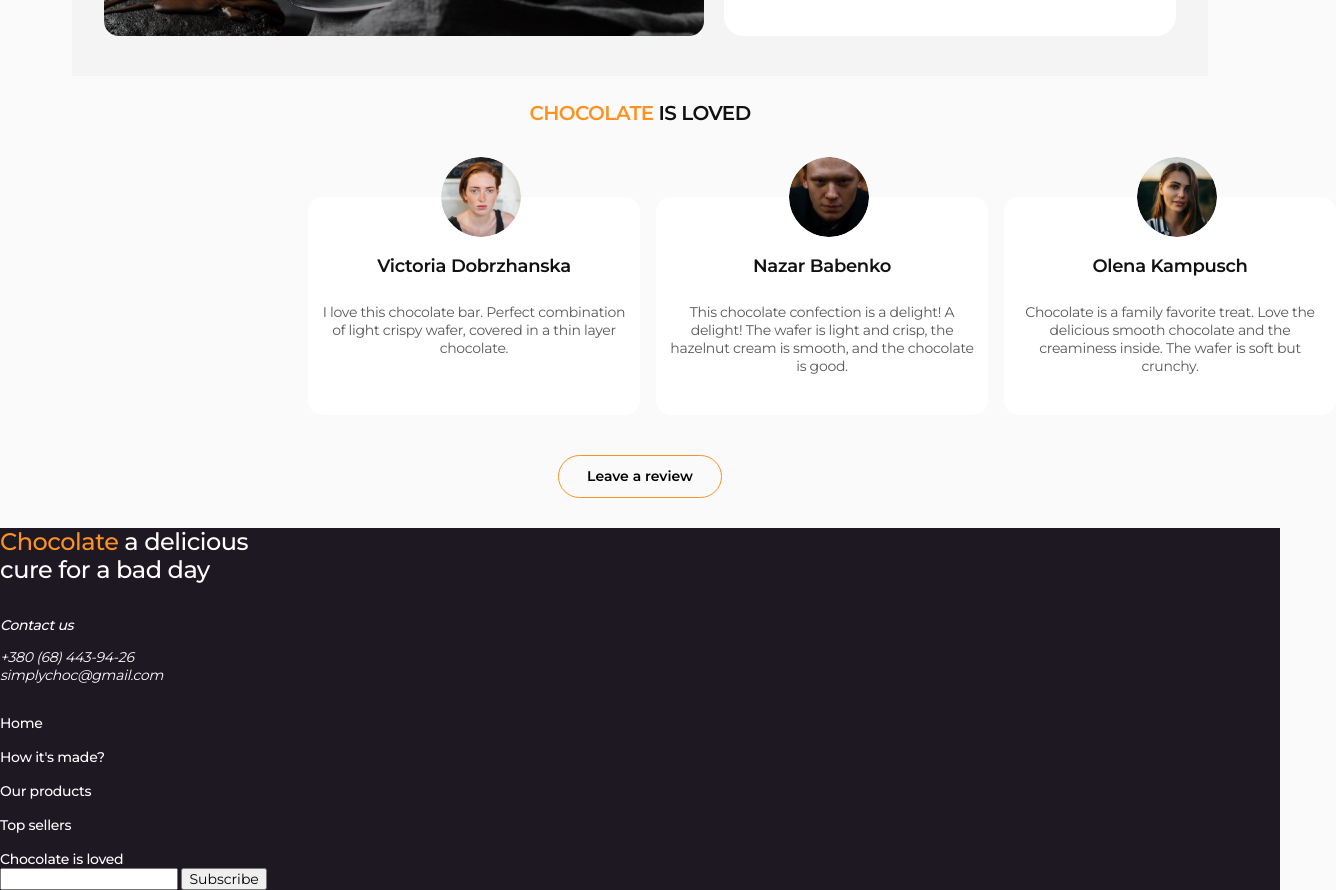
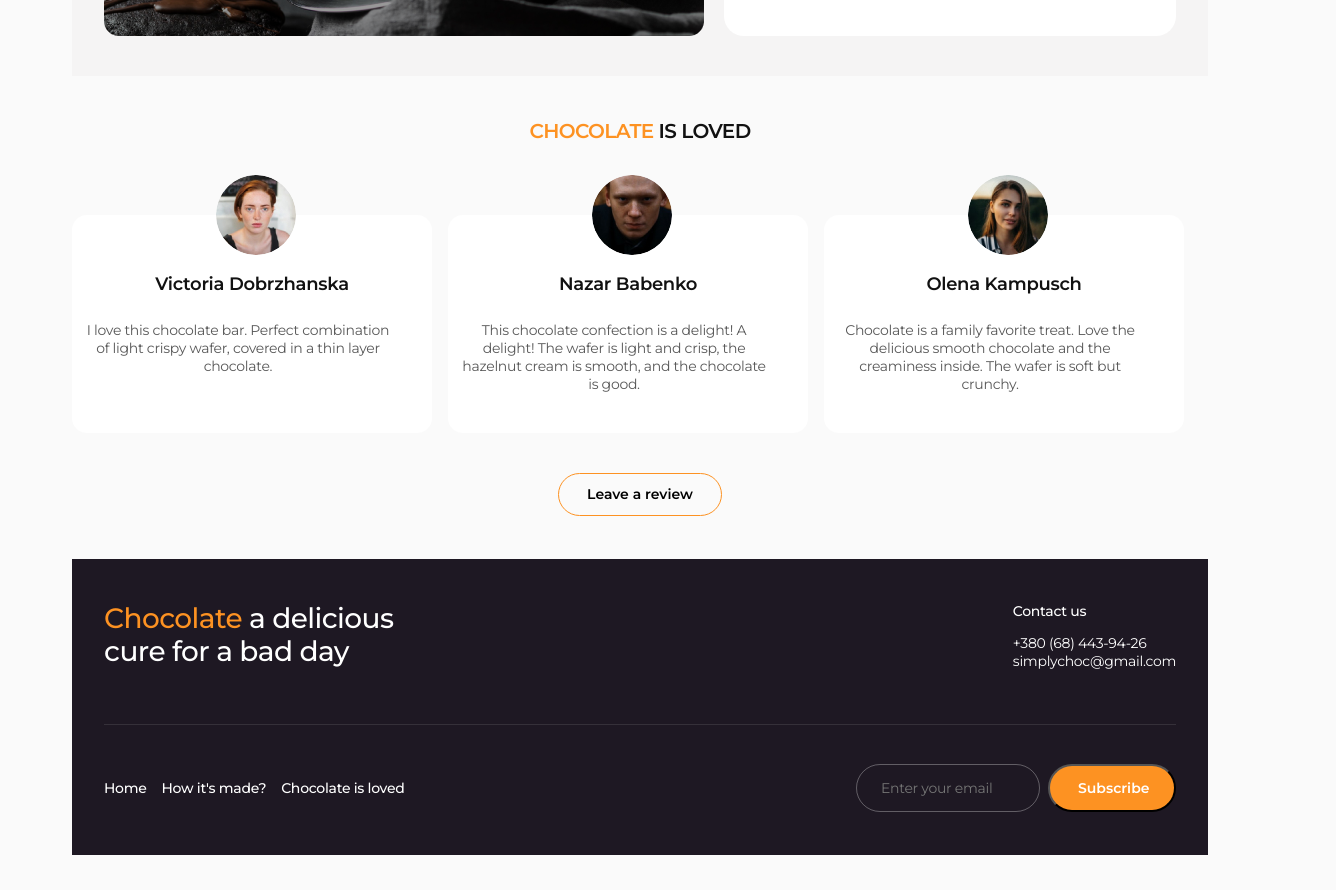
Before and after one commit to mercury-paws/Simply_Chocolate, a plain HTML site: page index.html in a window 1280 px wide. Shown: the part 2109-2999 px from the top of the page, 1336 px wide, since content can reach past the window. After the commit the page ends 2964 px from the top, so only its background shows below. Drawn offline with nearby package versions, Linux system fonts and the light colour scheme.

Commit message:
do-footer

```diff
--- a/css/styles.css
+++ b/css/styles.css
@@ -1011,16 +1011,13 @@ button {
 /*================================== ///  REVIEW SECTION ================================== */
 /*==================================  FOOTER SECTION ================================== */
 
-.footer {
-  background-color: #1e1823;
-}
-.container-review {
+.footer-container {
   padding: 25px 20px 30px 20px;
   margin-left: auto;
   margin-right: auto;
   max-width: 335px;
-  background-color: transparent;
-  text-align: center;
+  text-align: start;
+  background-color: #1e1823;
 }
 .footer-header {
   margin-bottom: 32px;
@@ -1036,7 +1033,7 @@ button {
   font-weight: 500;
   font-size: 14px;
   line-height: 1.29;
-  /* text-align: center; */
+
   color: #ffffff;
 }
 .footer-contacts {
@@ -1044,7 +1041,7 @@ button {
   font-size: 14px;
   line-height: 1.29;
   letter-spacing: -0.02em;
-  /* text-align: center; */
+
   color: #ffffff;
   margin-bottom: 32px;
 }
@@ -1060,4 +1057,117 @@ button {
   font-size: 14px;
   line-height: 1.14;
   letter-spacing: -0.02em;
+  margin-bottom: 32px;
 }
+.email_add {
+  background-color: transparent;
+  border: 1.5px solid rgba(255, 255, 255, 0.3);
+  border-radius: 30px;
+  padding: 14px 18px;
+  width: 207px;
+  font-weight: 400;
+  font-size: 14px;
+  letter-spacing: -0.02em;
+  color: rgba(255, 255, 255, 0.3);
+  transition: border-color 250ms linear;
+}
+.email_add:hover,
+.email_add:focus,
+.email_add:active {
+  background-color: #f5f4f4;
+  border: 1px solid #fd9222;
+  color: #111111;
+}
+.subscribe_btn {
+  background-color: #fd9222;
+  border-radius: 100px;
+  width: 120px;
+  padding: 14px 26px;
+  color: #fff;
+  font-weight: 600;
+  text-align: center;
+  transform: back;
+  transition: background-color 250ms linear, color 250ms linear;
+  font-size: 14px;
+}
+.subscribe_btn:hover,
+.subscribe_btn:focus {
+  background-color: #fcf1e0;
+  color: #fd9222;
+}
+
+.input-btn-block {
+  display: flex;
+  flex-direction: row;
+  gap: 8px;
+}
+.footer-address-block {
+  font-style: normal;
+}
+@media screen and (min-width: 768px) {
+  .footer-container {
+    padding: 50px 32px 50px 32px;
+    min-width: 704px;
+    margin-left: auto;
+    margin-right: auto;
+  }
+  .footer-header-address-block {
+    display: flex;
+    flex-direction: row;
+    justify-content: space-between;
+
+    border-bottom: 1px solid rgba(255, 255, 255, 0.1);
+  }
+  .footer-header {
+    font-weight: 500;
+    font-size: 28px;
+    line-height: 1.21;
+    letter-spacing: -0.02em;
+    margin-bottom: 55px;
+  }
+  .footer-nav-input-block {
+    display: flex;
+    flex-direction: row;
+    gap: 32px;
+    padding-top: 24px;
+    align-items: baseline;
+    justify-content: center;
+    line-height: none;
+  }
+
+  .footer-hidden {
+    display: none;
+  }
+  .footer-navigation-list {
+    display: flex;
+    flex-direction: row;
+    gap: 15px;
+    font-weight: 500;
+    font-size: 14px;
+    line-height: 1.14;
+    letter-spacing: -0.02em;
+    list-style: none;
+    margin-bottom: 0;
+    align-items: center;
+    justify-content: center;
+  }
+  .email_add {
+    width: 184px;
+    padding: 14px 24px;
+  }
+  .subscribe_btn {
+    padding: 14px 28px;
+    width: 128px;
+  }
+}
+@media screen and (min-width: 1200px) {
+  .footer-container {
+    max-width: 1136px;
+    padding: 43px 32px 43px 32px;
+    margin-left: auto;
+    margin-right: auto;
+  }
+  .footer-nav-input-block {
+    justify-content: space-between;
+  }
+}
--- a/index.html
+++ b/index.html
@@ -365,27 +365,33 @@
     </main>
 
     <footer class="footer">
+      <div class="footer-container">
+      <div class="footer-header-address-block">
       <h2 class="footer-header"><span class="stroke">Chocolate</span> a delicious cure for a bad day</h2>
-      <address>
+      <address class="footer-address-block">
         <p class="footer-address">Contact us</p>
         <ul class="footer-contacts">
         <li>+380 (68) 443-94-26</li>
         <li>simplychoc@gmail.com</li>
         </ul>
       </address>
+    </div>
+    <div class="footer-nav-input-block">
         <nav class="footer-navigation">
           <ul class="footer-navigation-list">
             <li>Home</li>
             <li>How it's made?</li>
-            <li>Our products</li>
-            <li>Top sellers</li>
+            <li class="footer-hidden">Our products</li>
+            <li class="footer-hidden">Top sellers</li>
             <li>Chocolate is loved</li>
           </ul>
         </nav>
-      <div>
-        <input type="text" name="email_add" class="email_add" />
-        <button type="submit" name="subscrive_btn" class="subscrive_btn">Subscribe</button>
+      <div class="input-btn-block">
+        <input type="text" name="email_add" class="email_add" placeholder="Enter your email" />
+        <button type="submit" name="subscribe_btn" class="subscribe_btn">Subscribe</button>
       </div>
+    </div>
+    </div>
     </footer>
   </body>
 </html>
```
